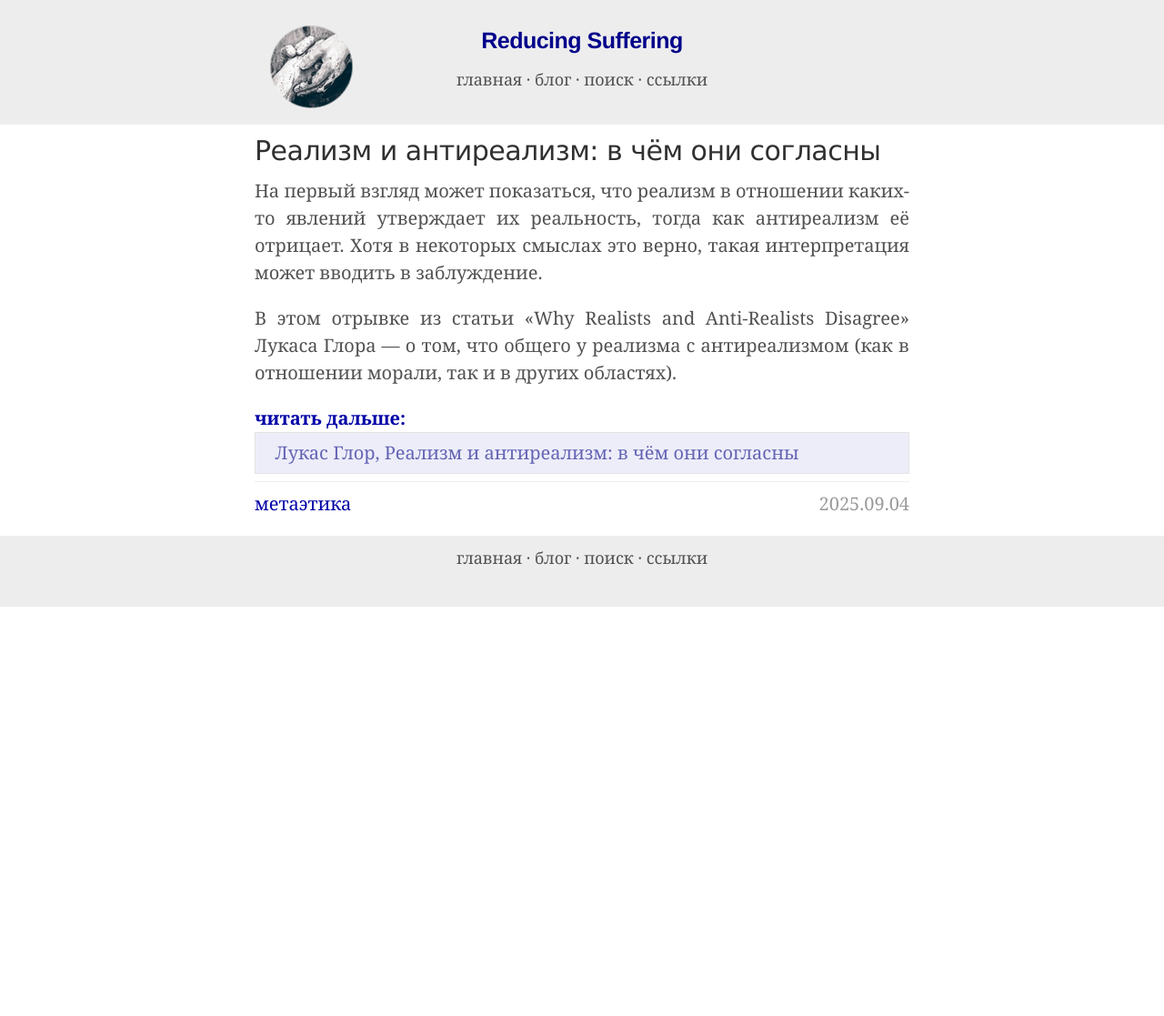
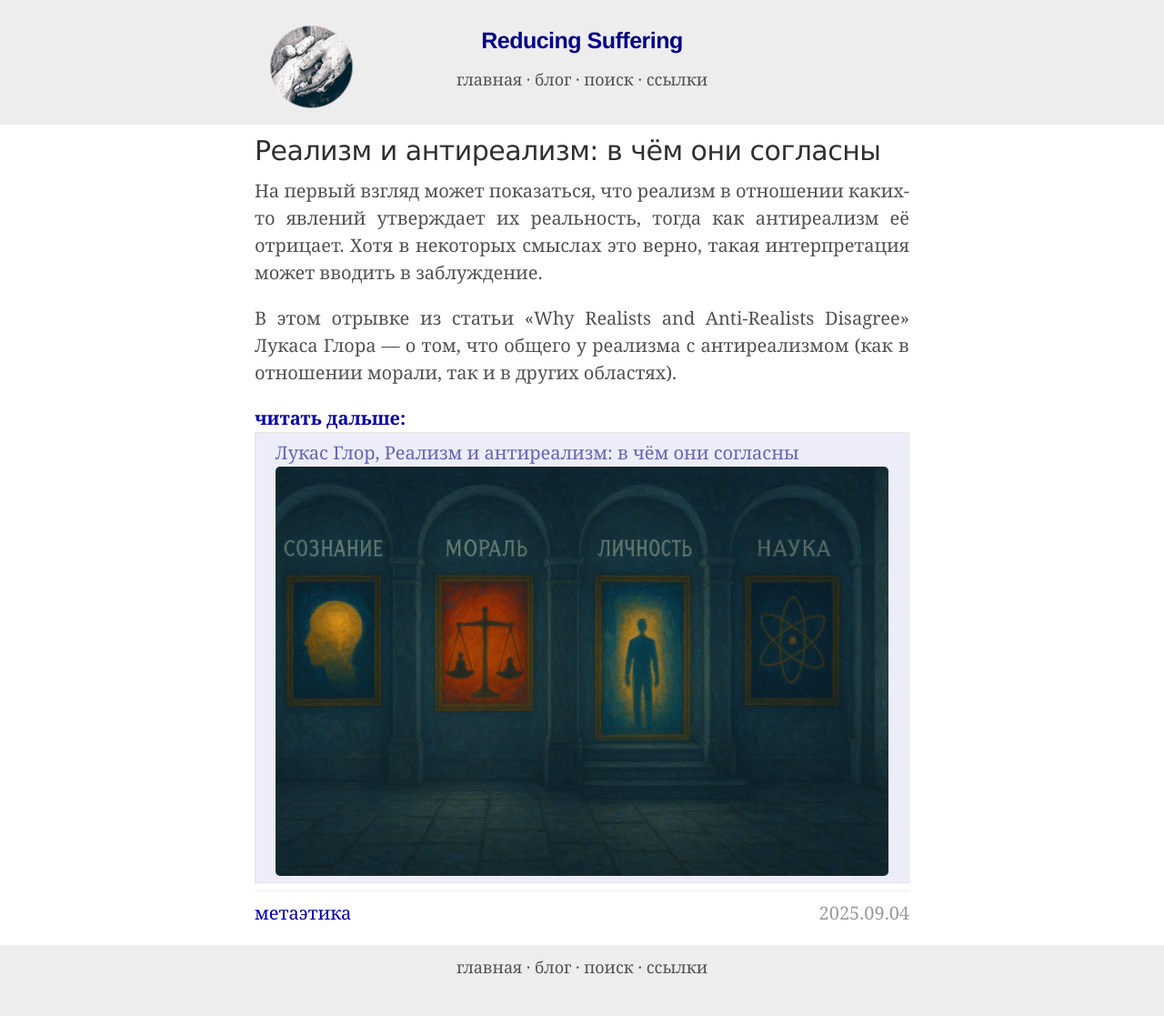
Before and after one commit to ReducingSuffering/reducingsuffering.github.io, a Jekyll site: the page built from _posts/wt/Переводы/Лукас Глор/2025-09-04-814.md, in a window 1280 px wide. Shown: the whole page at 91% size. Built offline with Jekyll 4.4.1, drawn with Linux system fonts in a browser that asks for light colours; before the commit the page ends 900 px from its top, so only the background shows below that.

Commit message:
Update 2025-09-04-814.md

```diff
--- a/_posts/wt/Переводы/Лукас Глор/2025-09-04-814.md
+++ b/_posts/wt/Переводы/Лукас Глор/2025-09-04-814.md
@@ -11,6 +11,7 @@ meta_tags:
 authors:
   - Лукас Глор
 link_to: lukas-gloor-2.html
+preview: assets/images/previews/f58dfd93-9cfd-484e-b65d-0c338ae4b2c7.jpg
 ---
 На первый взгляд может показаться, что реализм в отношении каких-то явлений утверждает их реальность, тогда как антиреализм её отрицает. Хотя в некоторых смыслах это верно, такая интерпретация может вводить в заблуждение.
 
```
